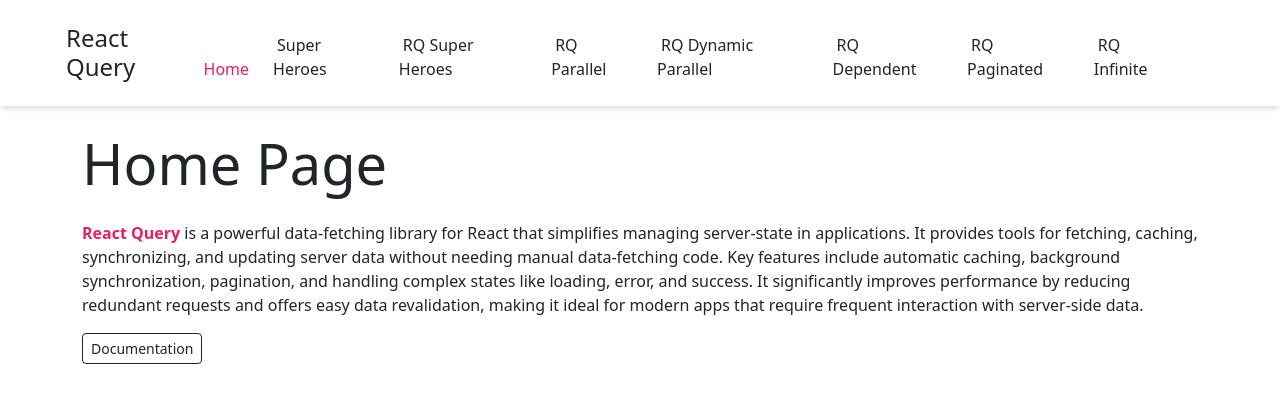
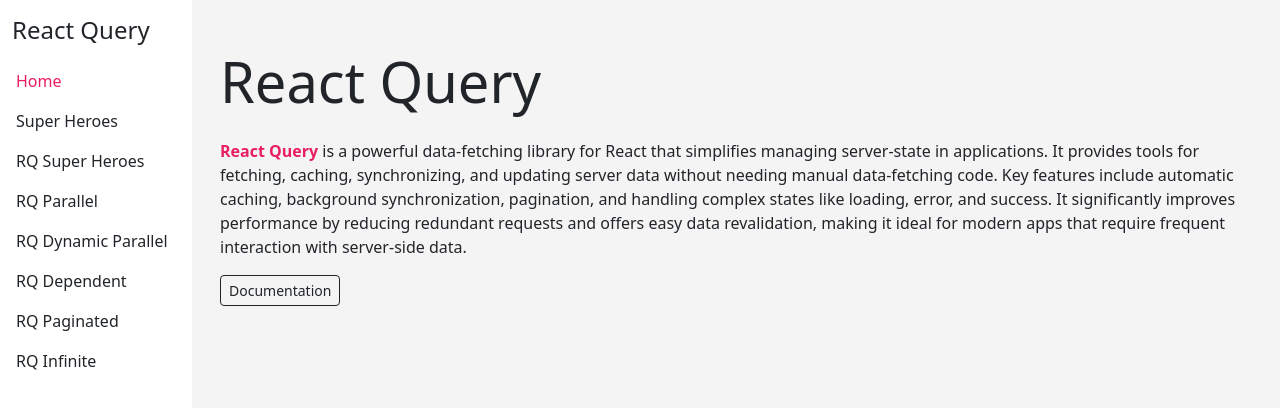
Before and after one commit to jrazap/react-query, a React (Vite) app: page / in a window 1280 px wide. Shown: the top 408 px of the page. Built offline with nearby package versions, Linux system fonts and the light colour scheme.

Commit message:
Vertical Layout

```diff
--- a/src/layout/Layout.jsx
+++ b/src/layout/Layout.jsx
@@ -3,10 +3,14 @@
 
 const LayoutComponent = () => {
   return (
-    <>
-      <Nav />
-      <Outlet />
-    </>
+    <div className="layout-container">
+      <aside>
+        <Nav />
+      </aside>
+      <div className="content">
+        <Outlet />
+      </div>
+    </div>
   );
 };
 
--- a/src/layout/Nav.jsx
+++ b/src/layout/Nav.jsx
@@ -15,10 +15,10 @@
   const location = useLocation();
 
   return (
-    <nav className="nav my-2">
-      <div className="container flex-between">
-        <h2 className="fs-4">React Query</h2>
-        <ul className="items-center gap-3">
+    <nav className="nav">
+      <div className="container">
+        <h2 className="fs-4 mb-4">React Query</h2>
+        <ul className="d-flex flex-column gap-3">
           {navRoutes.map((route) => (
             <li
               key={route.path}
--- a/src/pages/DependentQueries.page.jsx
+++ b/src/pages/DependentQueries.page.jsx
@@ -45,7 +45,7 @@
     );
 
   return (
-    <section className="my-4">
+    <section className="section">
       <div className="container">
         <h1 className="display-4 mb-4">Dependent Queries</h1>
         <div className="row">
@@ -56,11 +56,8 @@
                   <div className="col-md-12">
                     <div className="card-body">
                       <h4 className="card-title mb-0">{course}</h4>
-                      <p>{channel?.data.id}</p>
-                      <p className="card-text">
-                        <span className="fw-bold fs-6">User: </span>
-                        {user?.data.name}
-                      </p>
+                      <p className="main-color mb-4">{channel?.data.id}</p>
+                      <p className="card-text">{user?.data.name}</p>
                     </div>
                   </div>
                 </div>
--- a/src/pages/DynamicParallel.page.jsx
+++ b/src/pages/DynamicParallel.page.jsx
@@ -20,9 +20,9 @@
   console.log(queryResults);
 
   return (
-    <section className="my-4">
+    <section className="section">
       <div className="container">
-        <h1 className="display-4 mb-4">Dynamic Parallel Page</h1>
+        <h1 className="display-4 mb-4">Dynamic Parallel</h1>
         <div className="row">
           {queryResults?.map((item, idx) => (
             <div className="col-lg-4" key={`hero-${idx}`}>
--- a/src/pages/Home.page.jsx
+++ b/src/pages/Home.page.jsx
@@ -1,8 +1,8 @@
 const HomePage = () => {
   return (
-    <section className="my-4">
+    <section className="section">
       <div className="container">
-        <h1 className="display-4 mb-4">Home Page</h1>
+        <h1 className="display-4 mb-4">React Query</h1>
         <p className="mb-3 fs-6 fw-normal">
           <strong className="main-color">React Query</strong> is a powerful
           data-fetching library for React that simplifies managing server-state
--- a/src/pages/InfiniteQueries.page.jsx
+++ b/src/pages/InfiniteQueries.page.jsx
@@ -32,7 +32,7 @@
   if (isLoading) return <Loading />;
   if (isError) return <Error error={error.message} />;
   return (
-    <section className="my-4">
+    <section className="section">
       <div className="container">
         <h1 className="display-4 mb-4">Infinite Queries</h1>
         <div className="row">
@@ -60,6 +60,7 @@
           })}
         </div>
 
+        <div className="flex-center my-4">
           <button
             className="btn btn-sm btn-outline-dark"
             onClick={fetchNextPage}
@@ -67,6 +68,7 @@
           >
             Load More
           </button>
+        </div>
 
         {isFetching && !isFetchingNextPage ? "Fetching..." : null}
       </div>
--- a/src/pages/PaginatedQueries.jsx
+++ b/src/pages/PaginatedQueries.jsx
@@ -26,14 +26,14 @@
   if (isLoading || isFetching) return <Loading />;
   if (isError) return <Error error={error.message} />;
   return (
-    <section className="my-4">
+    <section className="section">
       <div className="container">
         <h1 className="display-4 mb-4">Paginated Queries</h1>
         <div className="row">
           {data?.data?.data.map((color) => {
             return (
               <div className="col-lg-4" key={color.id}>
-                <div className="card mb-3">
+                <div className="card">
                   <div className="row">
                     <div className="col-md-12">
                       <div className="card-body">
@@ -49,20 +49,21 @@
             );
           })}
         </div>
-        <div className="btns d-flex gap-4 justify-content-center">
+        <div className="btns d-flex gap-4 justify-content-center align-items-center my-4">
           <button
             type="button"
             disabled={pageNumber === 1}
             onClick={() => setPageNumber((page) => page - 1)}
-            className="btn btn-sm btn-outline-dark "
+            className="btn btn-sm btn-dark "
           >
             {"<"}
           </button>
+          <span className="mx-2">Page {pageNumber}</span>
           <button
             type="button"
             disabled={pageNumber === 5}
             onClick={() => setPageNumber((page) => page + 1)}
-            className="btn btn-sm btn-outline-dark"
+            className="btn btn-sm btn-dark"
           >
             {">"}
           </button>
--- a/src/pages/ParallelQueries.page.jsx
+++ b/src/pages/ParallelQueries.page.jsx
@@ -15,9 +15,9 @@
   const { data: friends } = useQuery(["friends"], fetchFriends);
 
   return (
-    <section className="my-4">
+    <section className="section">
       <div className="container">
-        <h1 className="display-4 mb-4">Parallel Queries Page</h1>
+        <h1 className="display-4 mb-4">Parallel Queries</h1>
 
         <div className="super-heroes mb-4">
           <h3 className="fs-2 fw-light mb-2">Super Heroes</h3>
--- a/src/pages/RQSuperHero.page.jsx
+++ b/src/pages/RQSuperHero.page.jsx
@@ -12,7 +12,7 @@
   if (isError) return <Error error={error.message} />;
 
   return (
-    <section className="my-4">
+    <section className="section">
       <div className="container">
         <h1 className="display-4 mb-4">Super Hero Details</h1>
         <div className="card mb-3">
--- a/src/pages/RQSuperHeroes.page.jsx
+++ b/src/pages/RQSuperHeroes.page.jsx
@@ -25,9 +25,9 @@
       </>
     );
   return (
-    <section className="my-4">
+    <section className="section">
       <div className="container">
-        <h1 className="display-4 mb-4">RQ Super Heroes Page</h1>
+        <h1 className="display-4 mb-4">RQ Super Heroes</h1>
         <div className="row">
           {data?.data.map((hero, idx) => {
             return (
--- a/src/pages/SuperHeroes.page.jsx
+++ b/src/pages/SuperHeroes.page.jsx
@@ -28,9 +28,9 @@
   if (isLoading) return <Loading />;
   if (error) return <Error error={error} />;
   return (
-    <section className="my-4">
+    <section className="section">
       <div className="container">
-        <h1 className="display-4 mb-4">Super Heroes Page</h1>
+        <h1 className="display-4 mb-4">Super Heroes</h1>
         <div className="row">
           {data.map((hero, idx) => {
             return (
--- a/src/styles/index.scss
+++ b/src/styles/index.scss
@@ -2,8 +2,8 @@
   --main-color: #e91e63;
   --white: #ffffff;
   --black: #000000;
-  --nav-box-shadow: 0 4px 6px -1px rgba(0, 0, 0, 0.1),
-    0 2px 4px -1px rgba(0, 0, 0, 0.06);
+  --nav-box-shadow: 4px 0 6px -1px rgba(0, 0, 0, 0.1),
+    2px 0 4px -1px rgba(0, 0, 0, 0.06);
 }
 
 body {
@@ -18,20 +18,36 @@
   padding: 0;
 }
 
-nav {
+.layout-container {
+  display: flex;
+  min-block-size: 100vh;
+
+  aside {
+    flex: 0 0 12rem;
+    padding: 1rem 0;
+    box-shadow: var(--nav-box-shadow);
+    transition: box-shadow 0.3s ease-in-out;
+
+    .nav {
       background-color: var(--white);
-  box-shadow: var(--nav-box-shadow);
-  padding: 1rem 2rem;
-  transition: box-shadow 0.3s ease-in-out;
 
       li {
         font-size: 1rem;
+
         &.active {
           a {
             color: var(--main-color) !important;
             font-weight: 500;
           }
         }
+      }
+    }
+  }
+
+  .content {
+    flex: 1;
+    background-color: #f4f4f4;
+    padding: 3rem 1rem;
   }
 }
 
```
Lines whose indentation alone changed are shown as unchanged.
